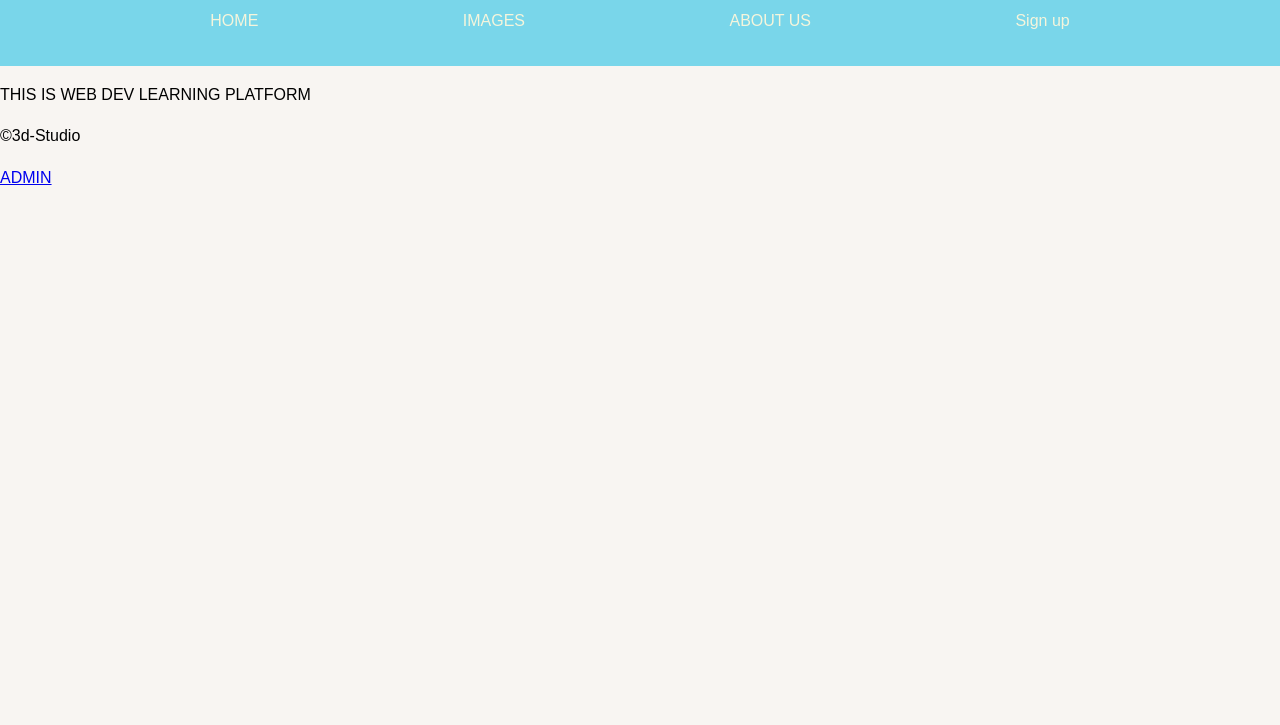
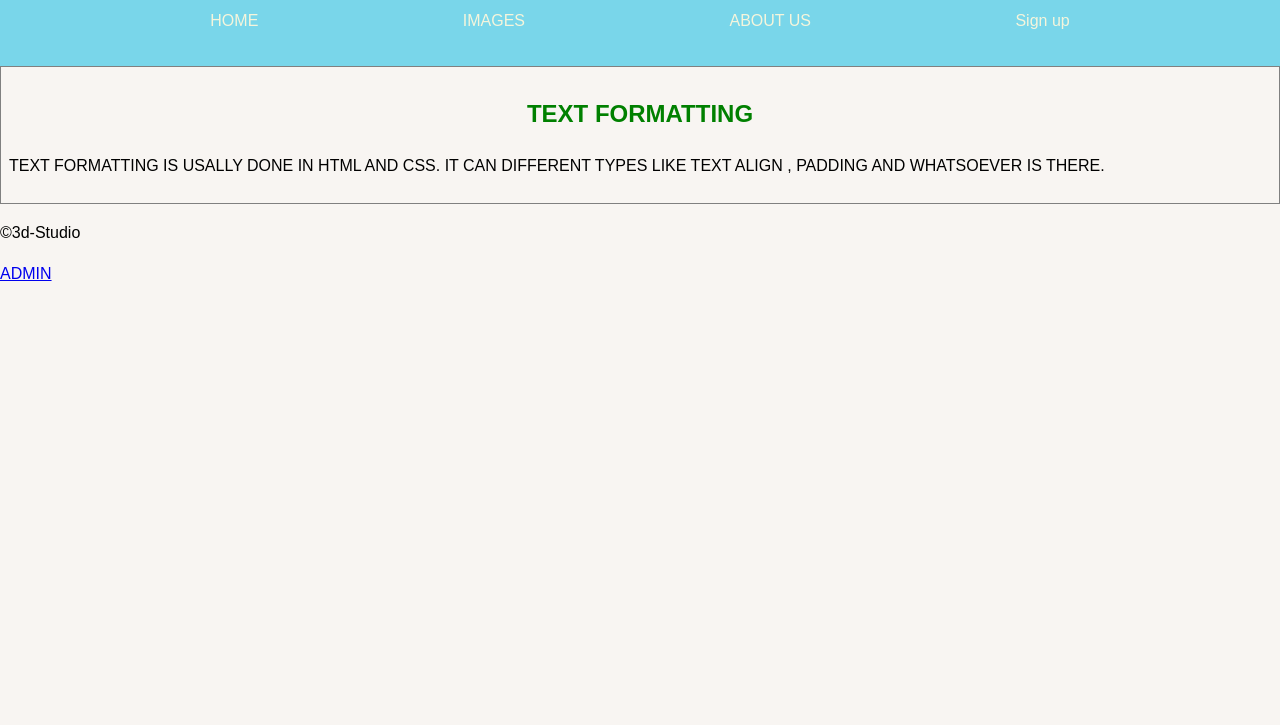
Before and after one commit to Karambir06/CSE329, a plain HTML site: page web.html in a window 1280 px wide. Shown: the part 75-800 px from the top of the page. Drawn offline with Linux system fonts and the light colour scheme.

Commit message:
update 1.1

```diff
--- a/style.css
+++ b/style.css
@@ -29,3 +29,17 @@ nav ul li a{
    text-decoration: none;
 
 }
+h1{
+    text-align: center;
+    text-transform: uppercase;
+color: green;
+}
+h2{
+text-indent: 50px;
+text-align: justify;
+letter-spacing: 3px;
+}
+#h5{
+    border: 1px solid gray;
+    padding: 8px;
+}
--- a/web.html
+++ b/web.html
@@ -20,10 +20,12 @@
         </header>
         <MAIN>
         <SECTION>
-            <P>
-                THIS IS WEB DEV LEARNING PLATFORM
+      <div id="h5">
+    <h1 id="h1">TEXT FORMATTING</h1>
+            <P id="h2">
+                TEXT FORMATTING IS USALLY DONE IN HTML AND CSS. IT CAN DIFFERENT TYPES LIKE TEXT ALIGN , PADDING AND WHATSOEVER IS THERE.
             </P>
-
+      </div>
 </SECTION>
 </MAIN>
 <footer>
```
